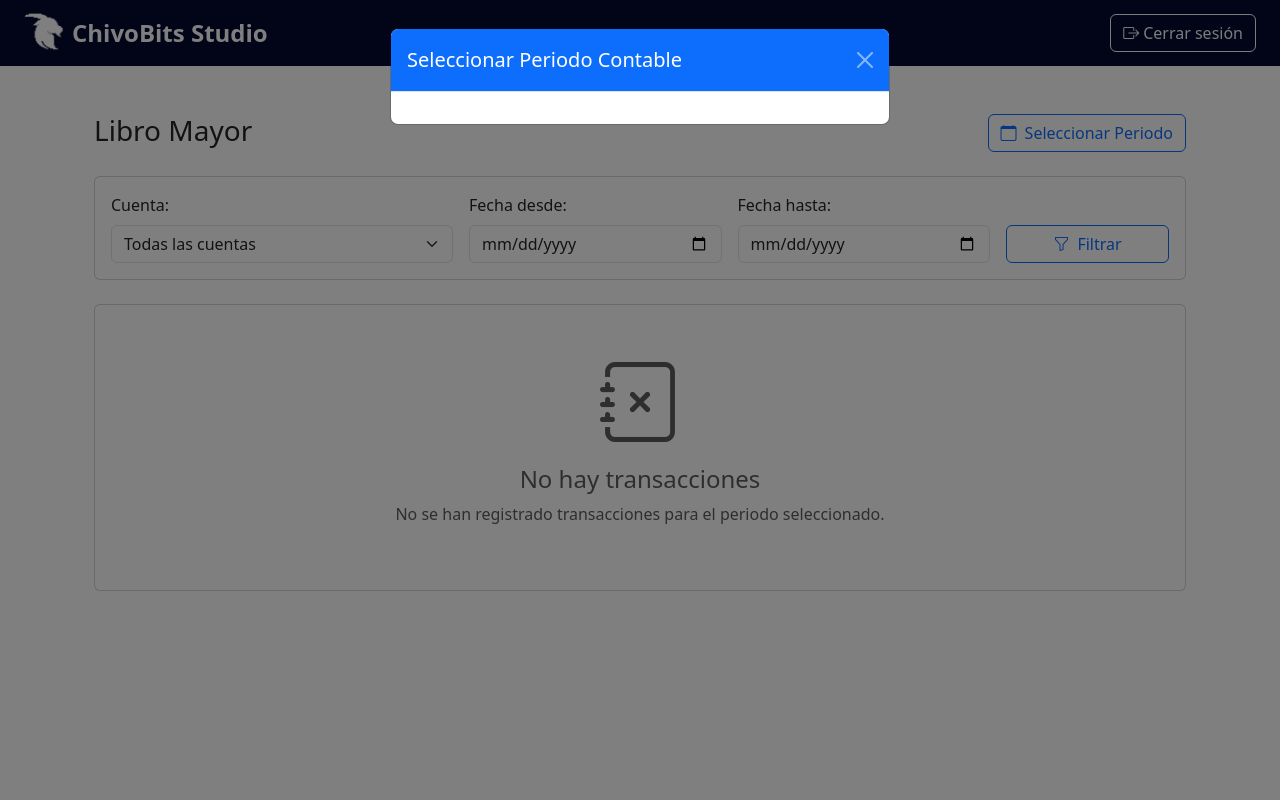
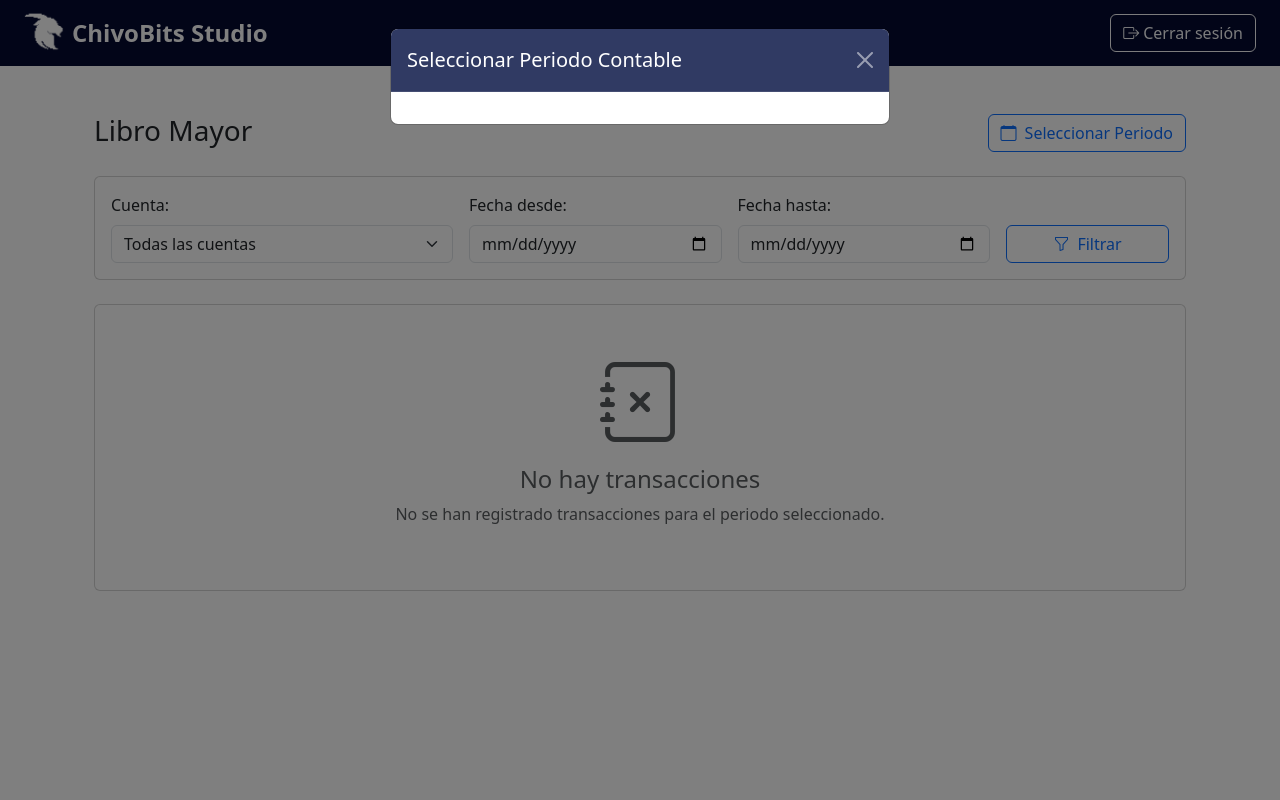
Before and after one commit to AndresMarinero/fiatech, a Django app: page /libroMayor/ in a window 1280 px wide, after a click on "Seleccionar Periodo". Run offline with Django 5.2, Linux system fonts and the light colour scheme; some libraries are stand-ins or nearby versions.

Commit message:
cambios de colores en los html

```diff
--- a/django_proyecto/ChivoBits_app/templates/ContaGeneral/libroMayor.html
+++ b/django_proyecto/ChivoBits_app/templates/ContaGeneral/libroMayor.html
@@ -149,7 +149,7 @@
                                         <td class="text-end text-danger">$ {{ resumen.total_haber|floatformat:2 }}</td>
 
                                     </tr>
-                                    <tr class="table-warning">
+                                    <tr class="table-success">
                                         <td colspan="3" class="text-end">SALDO FINAL ({{ resumen.naturaleza_saldo }}):
                                         </td>
                                         <td
@@ -194,7 +194,7 @@
 <div class="modal fade" id="seleccionarPeriodoModal" tabindex="-1" aria-hidden="true">
     <div class="modal-dialog">
         <div class="modal-content">
-            <div class="modal-header bg-primary text-white">
+            <div class="modal-header modal-header-custom">
                 <h5 class="modal-title">Seleccionar Periodo Contable</h5>
                 <button type="button" class="btn-close btn-close-white" data-bs-dismiss="modal"
                     aria-label="Close"></button>
--- a/django_proyecto/ChivoBits_app/templates/EstadosFinancieros/balanceComprobacion.html
+++ b/django_proyecto/ChivoBits_app/templates/EstadosFinancieros/balanceComprobacion.html
@@ -181,7 +181,7 @@
             <!-- Resumen de validación -->
 <div class="row mt-4">
     <div class="col-md-4">
-        <div class="card {% if totales.balance_debe == totales.balance_haber %}bg-success text-white{% else %}bg-warning{% endif %}">
+        <div class="card {% if totales.balance_debe == totales.balance_haber %}bg-dark text-white{% else %}bg-warning{% endif %}">
             <div class="card-body text-center">
                 <h6>Balance Comprobación</h6>
                 <p class="mb-0">
@@ -199,7 +199,7 @@
     <div class="col-md-4">
         <div class="card
             {% if periodo_actual.estado == 'FINALIZADO' %}
-                {% if totales.ajuste_debe == totales.ajuste_haber %}bg-success text-white{% else %}bg-warning{% endif %}
+                {% if totales.ajuste_debe == totales.ajuste_haber %}bg-dark text-white{% else %}bg-warning{% endif %}
             {% else %}
                 bg-secondary text-white
             {% endif %}">
@@ -224,7 +224,7 @@
     <div class="col-md-4">
         <div class="card
             {% if periodo_actual.estado == 'FINALIZADO' %}
-                {% if totales.balance_ajustado_debe == totales.balance_ajustado_haber %}bg-success text-white{% else %}bg-warning{% endif %}
+                {% if totales.balance_ajustado_debe == totales.balance_ajustado_haber %}bg-dark text-white{% else %}bg-warning{% endif %}
             {% else %}
                 bg-secondary text-white
             {% endif %}">
--- a/django_proyecto/ChivoBits_app/templates/EstadosFinancieros/balanceGeneral.html
+++ b/django_proyecto/ChivoBits_app/templates/EstadosFinancieros/balanceGeneral.html
@@ -46,7 +46,7 @@
     <div class="row justify-content-center">
         <div class="col-lg-10">
             <div class="card shadow-lg border-0">
-                <div class="card-header bg-primary text-white py-3">
+                <div class="card-header card-header-custom py-3">
                     <h3 class="mb-0"><i class="bi bi-file-earmark-spreadsheet me-2"></i> Balance General</h3>
                 </div>
                 <div class="card-body p-0">
--- a/django_proyecto/ChivoBits_app/templates/EstadosFinancieros/estadoCapital.html
+++ b/django_proyecto/ChivoBits_app/templates/EstadosFinancieros/estadoCapital.html
@@ -35,7 +35,7 @@
         <div class="col-lg-10">
             <!-- Tarjeta de movimiento de capital -->
             <div class="card shadow-lg border-0 mb-4">
-                <div class="card-header bg-primary text-white py-3">
+                <div class="card-header card-header-custom py-3">
                     <h3 class="mb-0"><i class="bi bi-graph-up me-2"></i> Movimiento del Capital</h3>
                 </div>
                 <div class="card-body">
--- a/django_proyecto/static/css/style.css
+++ b/django_proyecto/static/css/style.css
@@ -233,3 +233,18 @@ position: absolute;
     background-color: #eee;
     margin: 25px 0;
 }
+
+.card-header-custom, .card-footer-custom {
+    background-color:  #303a63;
+    color: white;
+}
+
+.modal-header-custom {
+    background-color:  #303a63 !important;
+    color: white !important;
+    border-bottom: 1px solid rgba(255, 255, 255, 0.1);
+}
+
+.modal-header-custom .btn-close {
+    filter: invert(1);
+}
```
